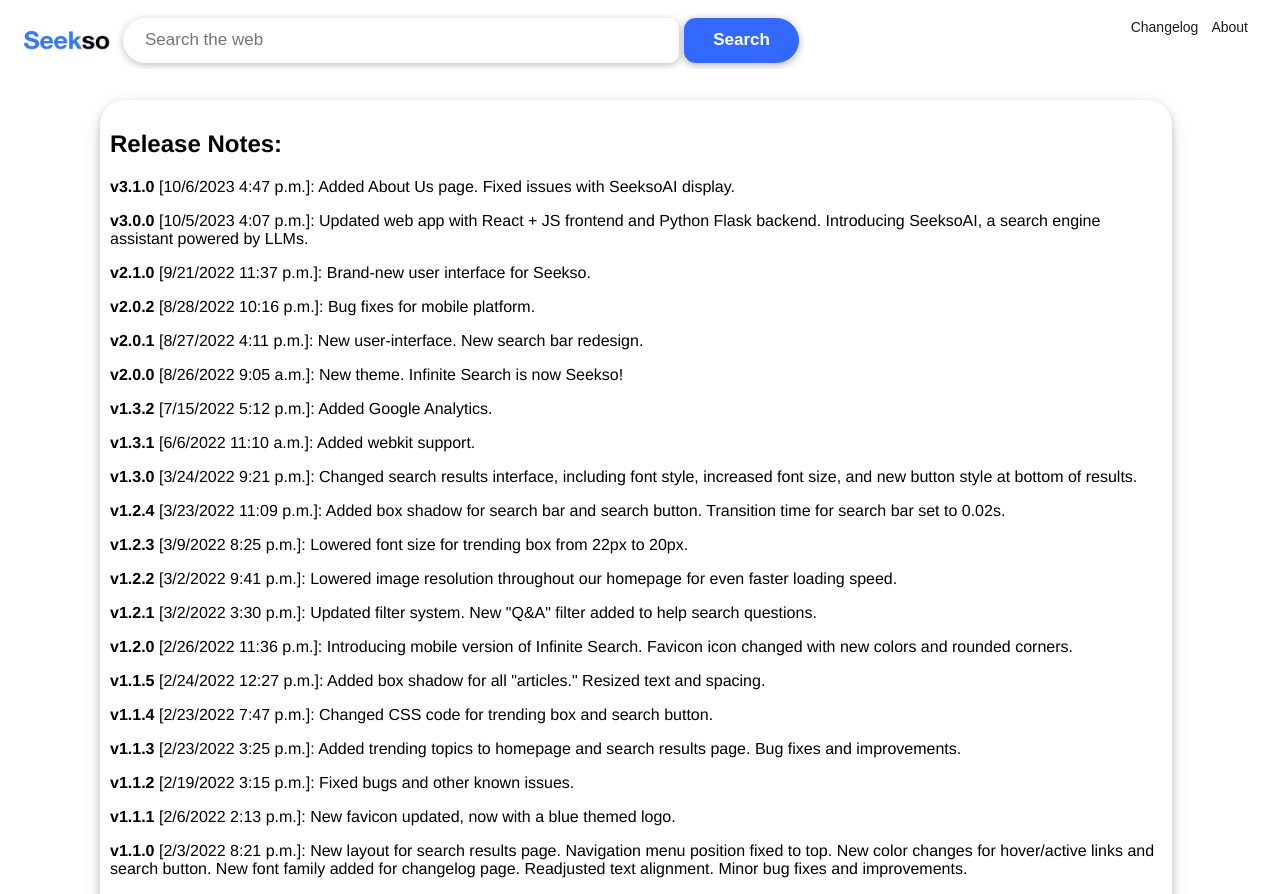
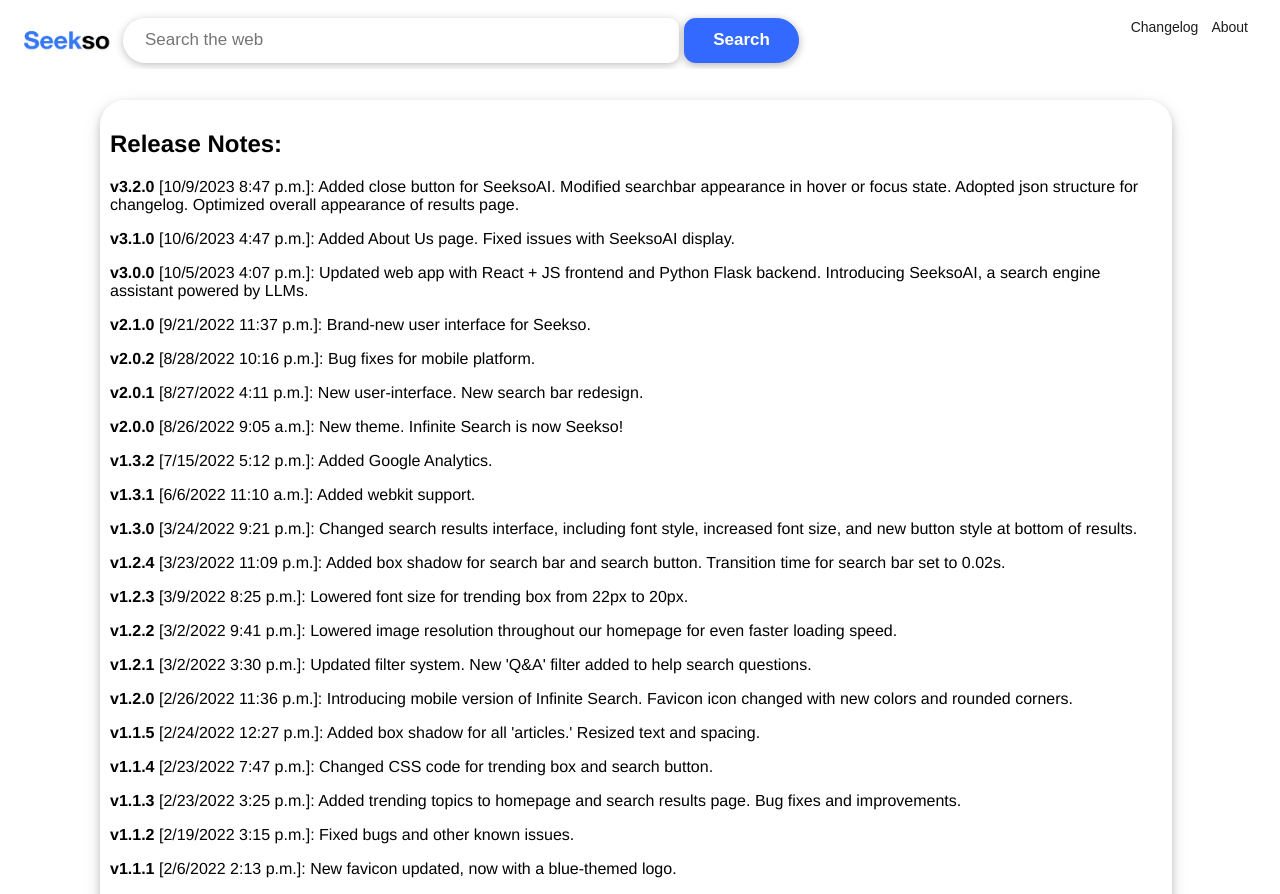
Before and after one commit to Richard28277/Seekso, a React (Vite) app: page /changelog in a window 1280 px wide. Shown: the top 894 px of the page. Built offline with nearby package versions, Linux system fonts and the light colour scheme.

Commit message:
v3.2 updates to searchbar, changelog, and style.

```diff
--- a/src/App.css
+++ b/src/App.css
@@ -67,11 +67,11 @@
   box-shadow: 0 2px 8px 0 rgba(0, 0, 0, 0.25);
   -webkit-appearance: none;
 }
-#search:hover {
+#search:focus {
   border: 2px solid rgb(60, 144, 255);
   box-shadow: none;
 }
-#search:active {
+#search:hover {
   border: 2px solid rgb(94, 137, 255);
 }
 /* search bar button */
--- /dev/null
+++ b/src/assets/changelog.json
@@ -0,0 +1,127 @@
+[
+    {
+      "version": "v3.2.0",
+      "date": "10/9/2023 8:47 p.m.",
+      "description": "Added close button for SeeksoAI. Modified searchbar appearance in hover or focus state. Adopted json structure for changelog. Optimized overall appearance of results page."
+    },
+    {
+      "version": "v3.1.0",
+      "date": "10/6/2023 4:47 p.m.",
+      "description": "Added About Us page. Fixed issues with SeeksoAI display."
+    },
+    {
+      "version": "v3.0.0",
+      "date": "10/5/2023 4:07 p.m.",
+      "description": "Updated web app with React + JS frontend and Python Flask backend. Introducing SeeksoAI, a search engine assistant powered by LLMs."
+    },
+    {
+      "version": "v2.1.0",
+      "date": "9/21/2022 11:37 p.m.",
+      "description": "Brand-new user interface for Seekso."
+    },
+    {
+      "version": "v2.0.2",
+      "date": "8/28/2022 10:16 p.m.",
+      "description": "Bug fixes for mobile platform."
+    },
+    {
+      "version": "v2.0.1",
+      "date": "8/27/2022 4:11 p.m.",
+      "description": "New user-interface. New search bar redesign."
+    },
+    {
+      "version": "v2.0.0",
+      "date": "8/26/2022 9:05 a.m.",
+      "description": "New theme. Infinite Search is now Seekso!"
+    },
+    {
+      "version": "v1.3.2",
+      "date": "7/15/2022 5:12 p.m.",
+      "description": "Added Google Analytics."
+    },
+    {
+      "version": "v1.3.1",
+      "date": "6/6/2022 11:10 a.m.",
+      "description": "Added webkit support."
+    },
+    {
+      "version": "v1.3.0",
+      "date": "3/24/2022 9:21 p.m.",
+      "description": "Changed search results interface, including font style, increased font size, and new button style at bottom of results."
+    },
+    {
+      "version": "v1.2.4",
+      "date": "3/23/2022 11:09 p.m.",
+      "description": "Added box shadow for search bar and search button. Transition time for search bar set to 0.02s."
+    },
+    {
+      "version": "v1.2.3",
+      "date": "3/9/2022 8:25 p.m.",
+      "description": "Lowered font size for trending box from 22px to 20px."
+    },
+    {
+      "version": "v1.2.2",
+      "date": "3/2/2022 9:41 p.m.",
+      "description": "Lowered image resolution throughout our homepage for even faster loading speed."
+    },
+    {
+      "version": "v1.2.1",
+      "date": "3/2/2022 3:30 p.m.",
+      "description": "Updated filter system. New 'Q&A' filter added to help search questions."
+    },
+    {
+      "version": "v1.2.0",
+      "date": "2/26/2022 11:36 p.m.",
+      "description": "Introducing mobile version of Infinite Search. Favicon icon changed with new colors and rounded corners."
+    },
+    {
+      "version": "v1.1.5",
+      "date": "2/24/2022 12:27 p.m.",
+      "description": "Added box shadow for all 'articles.' Resized text and spacing."
+    },
+    {
+      "version": "v1.1.4",
+      "date": "2/23/2022 7:47 p.m.",
+      "description": "Changed CSS code for trending box and search button."
+    },
+    {
+      "version": "v1.1.3",
+      "date": "2/23/2022 3:25 p.m.",
+      "description": "Added trending topics to homepage and search results page. Bug fixes and improvements."
+    },
+    {
+      "version": "v1.1.2",
+      "date": "2/19/2022 3:15 p.m.",
+      "description": "Fixed bugs and other known issues."
+    },
+    {
+      "version": "v1.1.1",
+      "date": "2/6/2022 2:13 p.m.",
+      "description": "New favicon updated, now with a blue-themed logo."
+    },
+    {
+      "version": "v1.1.0",
+      "date": "2/3/2022 8:21 p.m.",
+      "description": "New layout for search results page. Navigation menu position fixed to top. New color changes for hover/active links and search button. New font family added for changelog page. Readjusted text alignment. Minor bug fixes and improvements."
+    },
+    {
+      "version": "v1.0.3",
+      "date": "1/30/2022 10:57 p.m.",
+      "description": "Changelog box added to homepage. Minor formatting adjustments."
+    },
+    {
+      "version": "v1.0.2",
+      "date": "1/29/2022 4:08 p.m.",
+      "description": "New layout for search bar. Added color change for hover and active links. Minor bug fixes and improvements."
+    },
+    {
+      "version": "v1.0.1",
+      "date": "1/29/2022 8:41 a.m",
+      "description": "Bug fixes. Resized search bar and results page."
+    },
+    {
+      "version": "v1.0.0",
+      "date": "1/28/2022 9:30 p.m.",
+      "description": "Created homepage and search results page. Added logo and menu bars."
+    }
+]
--- /dev/null
+++ b/src/assets/style/queriesbox.css
@@ -0,0 +1,55 @@
+#closeButton {
+    position: absolute;
+    background: rgb(255, 105, 105);
+    color: white;
+    font-size: 14px;
+    top: 5px;
+    right: 10px;
+    border: none;
+    cursor: pointer;
+    width: auto; /* Adjust the width as needed */
+    height: auto; /* Adjust the height as needed */
+    border-radius: 15px;
+    -webkit-border-radius: 15px;
+    box-shadow: none; /* Remove the box-shadow */
+    outline: none;
+}
+
+#queries {
+    padding: 10px;
+    float: right;
+    border-radius: 15px;
+    border: 2px solid white;
+    background: white;
+    width: 400px;
+    margin-top: 90px;
+    margin-right: 50px;
+    font-size: 14px;
+    font-family: sans-serif;
+    color: blue;
+    position: fixed;
+    right: 0;
+    top: 10px; /* Add 'px' to the 'top' property for a valid value */
+    box-shadow: 0 4px 4px 0 rgba(0, 0, 0, 0.2), 0 6px 20px 0 rgba(0, 0, 0, 0.1);
+}
+
+@media screen and (max-width: 800px) {
+    #queries {
+        display: none; /* Hide the #queries element */
+    }
+
+    #closeButton {
+        position: static; /* Change the position to static for the #closeButton */
+        display: block; /* Show the #closeButton element */
+    }
+}
+
+#queries a {
+    color: #FFA500;
+    text-decoration: none;
+}
+
+#queries a:hover {
+    color: #ff4500;
+    text-decoration: underline;
+}
--- /dev/null
+++ b/src/components/QueriesBox.jsx
@@ -0,0 +1,29 @@
+import React, { useState, useEffect } from 'react';
+import '../App.css';
+import TypingEffect from '../components/TypingEffect';
+import '../assets/style/queriesbox.css'
+
+const QueriesBox = ({ message }) => {
+  useEffect(() => {
+    // Get a reference to the 'x' button and the 'queries' div
+    const closeButton = document.getElementById("closeButton");
+    const queriesBox = document.getElementById("queries");
+
+    // Add a click event listener to the 'x' button
+    closeButton.addEventListener("click", function() {
+      // Hide the 'queries' box by setting its display property to 'none'
+      queriesBox.style.display = "none";
+    });
+  }, []);
+
+  return (
+    <div id="queries">
+        <button id="closeButton">x</button>
+        <b>Seekso AI🔍</b>
+        <br />
+        <TypingEffect message={message} />
+    </div>
+  );
+}
+
+export default QueriesBox;
--- a/src/components/Searchbar.jsx
+++ b/src/components/Searchbar.jsx
@@ -1,4 +1,3 @@
-import '../App.css';
 import React, { useEffect, useState } from 'react';
 
 function getSearchQueryFromURL() {
@@ -9,16 +8,17 @@
 }
 
 function Searchbar() {
-  const [searchQuery, setSearchQuery] = useState('');
-  const query = getSearchQueryFromURL();
+  const [searchQuery, setSearchQuery] = useState(getSearchQueryFromURL());
+
   const handleSubmit = (event) => {
     event.preventDefault();
-    console.log(searchQuery)
     window.location.href = `/search?q=${searchQuery}`;
   };
+
   const handleInputChange = (event) => {
     setSearchQuery(event.target.value);
   };
+
   return (
     <div className="topnav">
       <a href="/">
@@ -36,8 +36,8 @@
           name="q"
           size="75"
           type="text"
-        placeholder={query ? query : 'Search the web'}
-        value={searchQuery}
+          placeholder={searchQuery || "Search the web"}
+          value={searchQuery} // Bind the value to the searchQuery state
           onChange={handleInputChange}
           required
         />
@@ -53,7 +53,6 @@
           <a href="/about">About</a>
         </div>
       </form>
-
     </div>
   );
 }
--- a/src/pages/Changelog.jsx
+++ b/src/pages/Changelog.jsx
@@ -1,5 +1,6 @@
 import React from 'react';
 import Searchbar from '../components/Searchbar.jsx';
+import releaseNotes from '../assets/changelog.json'
 
 function Changelog() {
   document.title = 'Changelog | Seekso';
@@ -16,33 +17,24 @@
         gtag('config', 'G-LCCQQ5GS4S');
         `}
       </script>
+      <style>
+        {`
+          .release-note {
+            margin-block-start: 1em;
+            margin-block-end: 1em;
+            margin-inline-start: 0px;
+            margin-inline-end: 0px;
+          }
+        `}
+      </style>
       <Searchbar />
       <article>
-        <h1> Release Notes: </h1>
-        <p><strong>v3.1.0</strong> [10/6/2023 4:47 p.m.]: Added About Us page. Fixed issues with SeeksoAI display. </p>
-        <p><strong>v3.0.0</strong> [10/5/2023 4:07 p.m.]: Updated web app with React + JS frontend and Python Flask backend. Introducing SeeksoAI, a search engine assistant powered by LLMs. </p>
-        <p><strong>v2.1.0</strong> [9/21/2022 11:37 p.m.]: Brand-new user interface for Seekso.</p>
-        <p><strong>v2.0.2</strong> [8/28/2022 10:16 p.m.]: Bug fixes for mobile platform.</p>
-        <p><strong>v2.0.1</strong> [8/27/2022 4:11 p.m.]: New user-interface. New search bar redesign.</p>
-        <p><strong>v2.0.0</strong> [8/26/2022 9:05 a.m.]: New theme. Infinite Search is now Seekso!</p>
-        <p><strong>v1.3.2</strong> [7/15/2022 5:12 p.m.]: Added Google Analytics.</p>
-        <p><strong>v1.3.1</strong> [6/6/2022 11:10 a.m.]: Added webkit support.</p>
-        <p><strong>v1.3.0</strong> [3/24/2022 9:21 p.m.]: Changed search results interface, including font style, increased font size, and new button style at bottom of results.</p>
-        <p><strong>v1.2.4</strong> [3/23/2022 11:09 p.m.]: Added box shadow for search bar and search button. Transition time for search bar set to 0.02s.</p>
-        <p><strong>v1.2.3</strong> [3/9/2022 8:25 p.m.]: Lowered font size for trending box from 22px to 20px.</p>
-        <p><strong>v1.2.2</strong> [3/2/2022 9:41 p.m.]: Lowered image resolution throughout our homepage for even faster loading speed.</p>
-        <p><strong>v1.2.1</strong> [3/2/2022 3:30 p.m.]: Updated filter system. New "Q&A" filter added to help search questions.</p>
-        <p><strong>v1.2.0</strong> [2/26/2022 11:36 p.m.]: Introducing mobile version of Infinite Search. Favicon icon changed with new colors and rounded corners.</p>
-        <p><strong>v1.1.5</strong> [2/24/2022 12:27 p.m.]: Added box shadow for all "articles." Resized text and spacing.</p>
-        <p><strong>v1.1.4</strong> [2/23/2022 7:47 p.m.]: Changed CSS code for trending box and search button.</p>
-        <p><strong>v1.1.3</strong> [2/23/2022 3:25 p.m.]: Added trending topics to homepage and search results page. Bug fixes and improvements.</p>
-        <p><strong>v1.1.2</strong> [2/19/2022 3:15 p.m.]: Fixed bugs and other known issues.</p>
-        <p><strong>v1.1.1</strong> [2/6/2022 2:13 p.m.]: New favicon updated, now with a blue themed logo.</p>
-        <p><strong>v1.1.0</strong> [2/3/2022 8:21 p.m.]: New layout for search results page. Navigation menu position fixed to top. New color changes for hover/active links and search button. New font family added for changelog page. Readjusted text alignment. Minor bug fixes and improvements.</p>
-        <p><strong>v1.0.3</strong> [1/30/2022 10:57 p.m.]: Changlog box added to homepage. Minor formating adjustments.</p>
-        <p><strong>v1.0.2</strong> [1/29/2022 4:08 p.m.]: New layout for search bar. Added color change for hover and active links. Minor bug fixes and improvements.</p>
-        <p><strong>v1.0.1</strong> [1/29/2022 8:41 a.m]: Bug fixes. Resized search bar and results page.</p>
-        <p><strong>v1.0.0</strong> [1/28/2022 9:30 p.m.]: Created homepage and search results page. Added logo and menu bars.</p>
+        <h1>Release Notes:</h1>
+        {releaseNotes.map((note, index) => (
+          <div key={index} className="release-note">
+            <strong>{note.version}</strong> [{note.date}]: {note.description}
+          </div>
+        ))}
       </article>
     </>
   );
--- a/src/pages/Home.jsx
+++ b/src/pages/Home.jsx
@@ -48,7 +48,7 @@
       <div className="topnav">
         <a href="https://infinitestudy.weebly.com/">Learn</a>
         <a href="#">Contact</a>
-        <a href="https://seekso.org/more.html">More</a>
+        <a href="#">More</a>
         {/* Right menu bar */}
         <div className="topnav-right">
           <a href="/changelog">Changelog</a>
```
Also changed, not shown: src/pages/Search.jsx (+20 -41 lines). Lines whose indentation alone changed are shown as unchanged.
